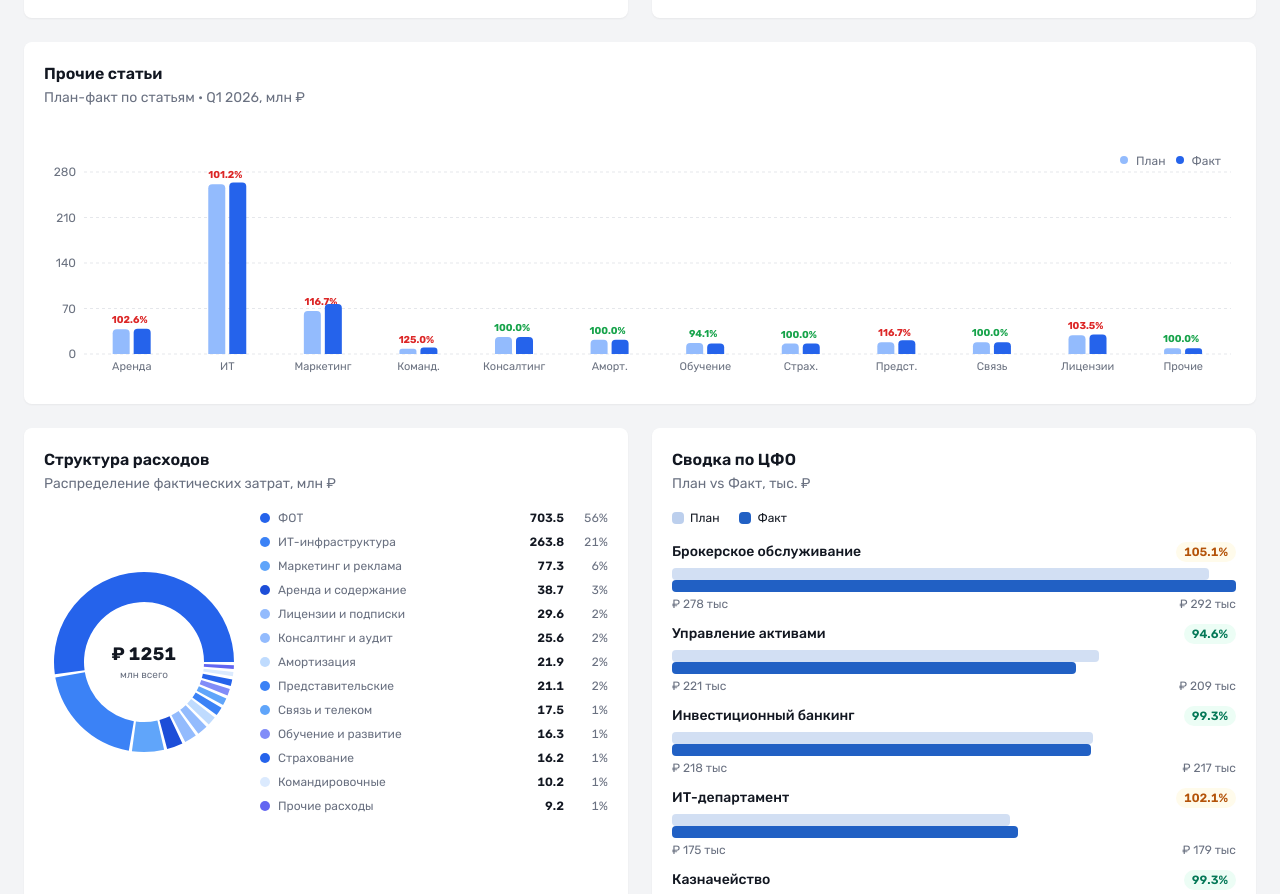
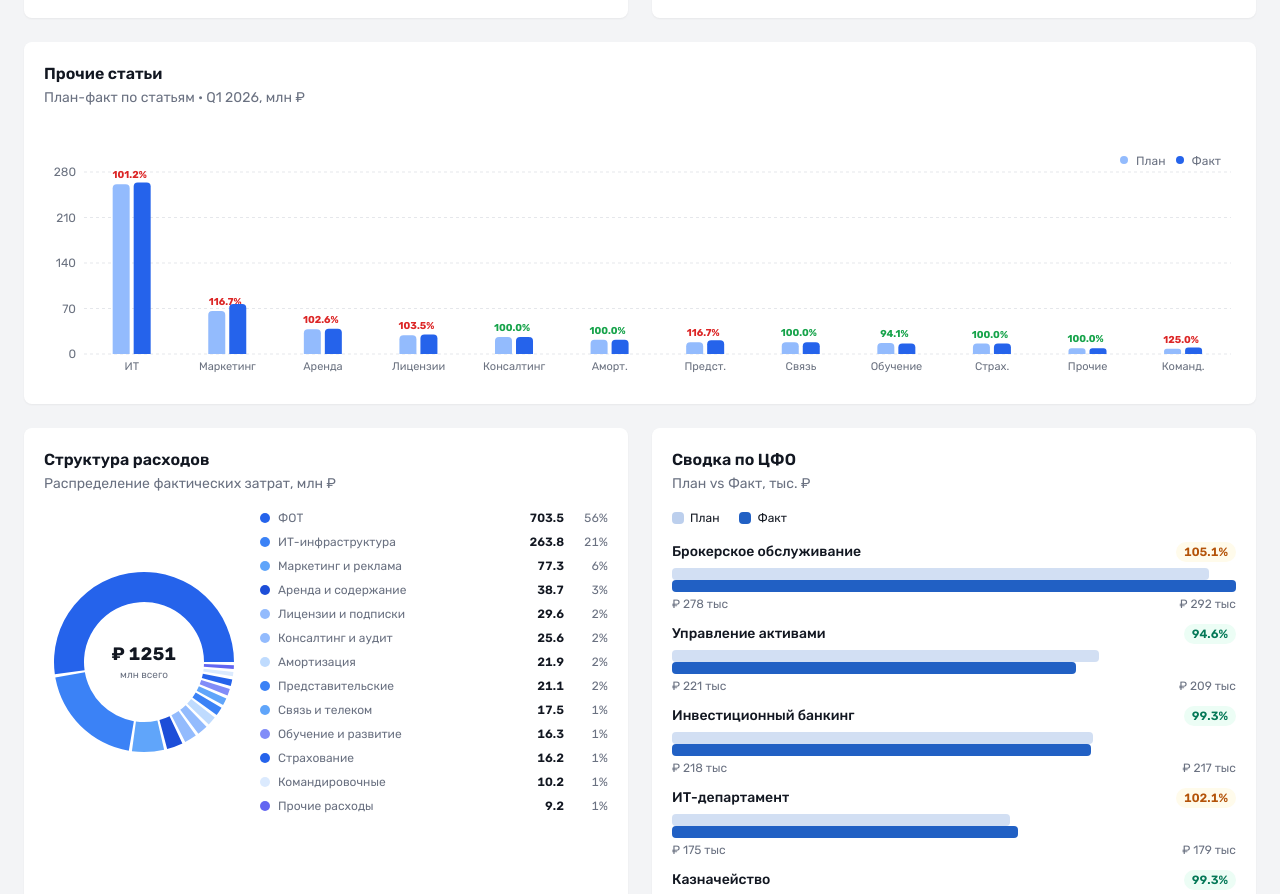
Before and after one commit to pr-poehali-dev/bks-finance-dashboard, a React (Vite) app: page / in a window 1280 px wide. Shown: the part 1760-2654 px from the top of the page. Built offline with nearby package versions, Linux system fonts and the light colour scheme.

Commit message:
Сортировка столбцов по убыванию

```diff
--- a/src/components/dashboard/ArticleBreakdownChart.tsx
+++ b/src/components/dashboard/ArticleBreakdownChart.tsx
@@ -99,10 +99,12 @@ const SHORT_LABELS: Record<string, string> = {
 };
 
 const ArticleBreakdownChart = ({ data, period }: ArticleBreakdownChartProps) => {
-  const chartData = data.map((d) => ({
-    ...d,
-    label: SHORT_LABELS[d.article] ?? d.article,
-  }));
+  const chartData = [...data]
+    .sort((a, b) => b.plan - a.plan)
+    .map((d) => ({
+      ...d,
+      label: SHORT_LABELS[d.article] ?? d.article,
+    }));
 
   return (
     <Card className="border-0 shadow-sm p-5 animate-slide-up" style={{ animationDelay: "500ms" }}>
```
